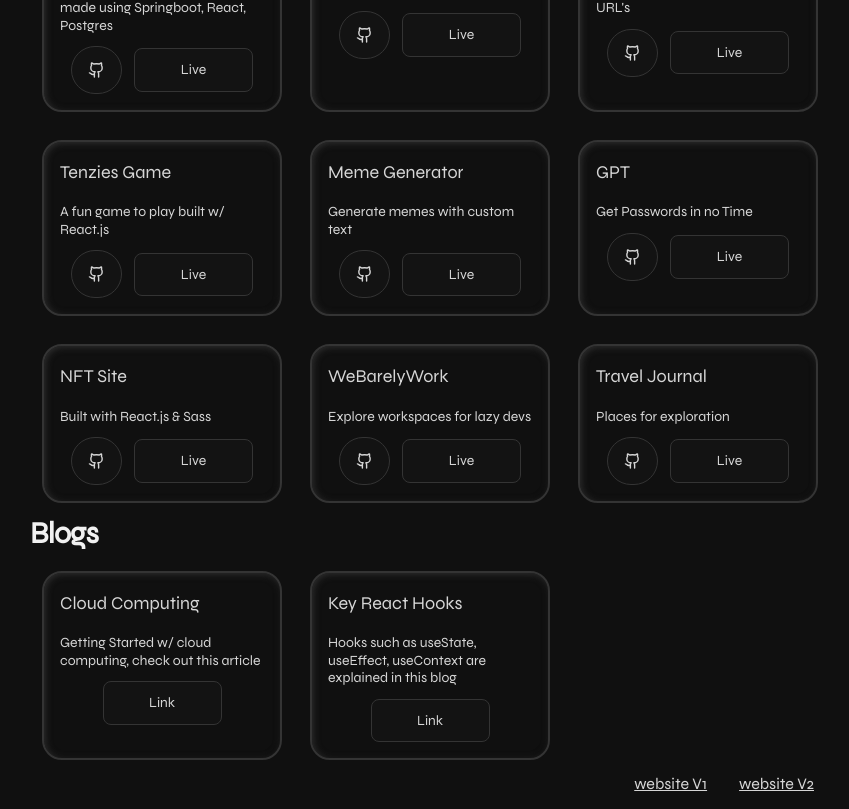
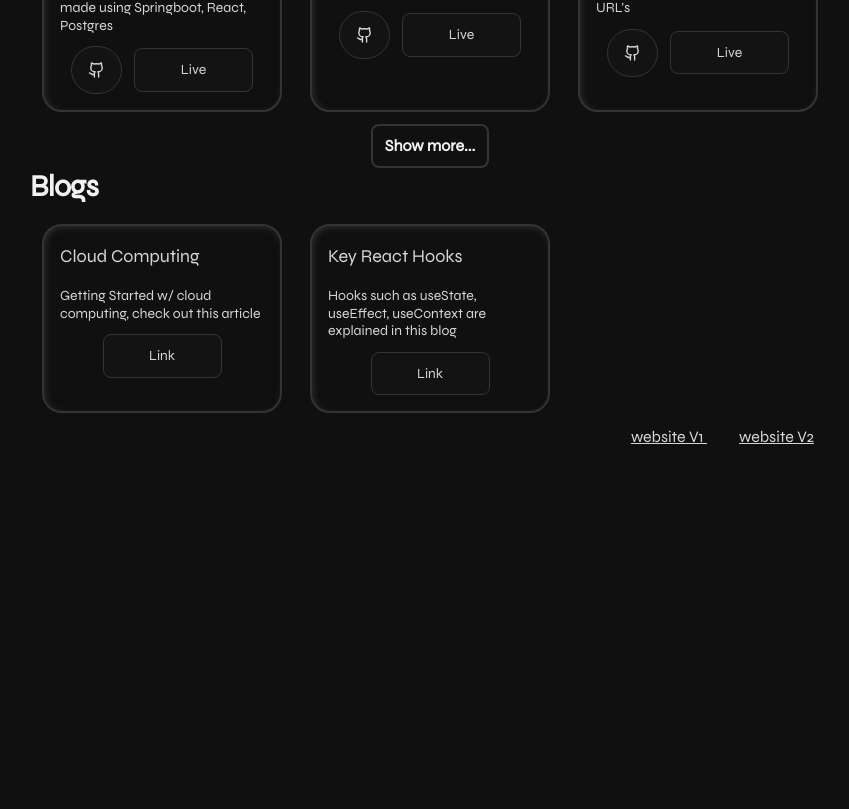
Before and after one commit to mohs-in/website_v3, a React (Vite) app: page / in a window 1280 px wide. Shown: the part 846-1655 px from the top of the page, without its empty margins (210-1059 px from the left). After the commit the page ends 1308 px from the top, so only its background shows below. Built offline with nearby package versions, Linux system fonts and the light colour scheme.

Commit message:
Show more btn for displaying more projects when clicked

```diff
--- a/src/components/Body.jsx
+++ b/src/components/Body.jsx
@@ -2,19 +2,36 @@
 import projectData from './projects'
 import blogData from './BlogList'
 import Blog from './Blog'
+import { useEffect, useState } from 'react'
 
 export default function Body () {
 
-    const projects = projectData.map(proj => {
-        return(
+    const [ renderCount, setRenderCount ] = useState( 3 );
+
+    const projects = projectData.map( proj => {
+        return (
             <Project
-                key={proj.id}
-                {...proj}
+                key = { proj.id }
+                { ...proj }
             />
         )
     })
 
-    const blogs = blogData.map(blog => {
+    const [ renderProjects, setRenderProjects ] = useState( [ projects[0], projects[1], projects[2] ] );
+
+    useEffect( () => {
+
+        setRenderProjects( () => {
+            let newResult = [];
+            for ( let i = 0; i < renderCount; i++) {
+                newResult.push(projects[i]);
+            }
+            return newResult;
+        })
+
+    }, [ renderCount ])
+
+    const blogs = blogData.map( blog => {
         return (
             <Blog
                 key = {blog.id}
@@ -23,25 +40,47 @@
         )
     })
 
+    function handleRenderCount() {
+        setRenderCount( prev => prev + 3 );
+    }
+
     return (
-    <>
     <main>
-        <h2 className={'scroll-m-20 pb-2 text-3xl font-semibold tracking-tight first:mt-0'} id="projects">Projects</h2>
-        <div className="grid md:grid-cols-3 gap-x-1 gap-y-1 w-full">
-            {projects}
+        <h2
+            className = { " scroll-m-20 pb-2 text-3xl font-semibold tracking-tight first:mt-0 " }
+            id = " projects "
+        > Projects </h2>
+
+        <div className = " grid md:grid-cols-3 gap-x-1 gap-y-1 w-full ">
+            { renderProjects }
         </div>
-        <h2 className={'scroll-m-20 pb-2 text-3xl font-semibold tracking-tight first:mt-0'} id="blogs">Blogs</h2>
-        <div className="grid md:grid-cols-3 gap-x-1 gap-y-1 w-full">
-            {blogs}
+
+        <div className = " flex justify-center items-center block ">
+            { ( projects.length != renderCount ) &&
+                <p className = " px-3 py-2 font-semibold border-2 border-grey cursor-pointer rounded-lg "
+                    onClick = { handleRenderCount }
+                > Show more... </p>}
         </div>
-        <div className="flex">
-            <p className="ml-auto">
-                <a className='text-light-secondary p-4 underline' href="https://v1-ms.vercel.app/">website V1</a>
-                <a className="text-light-secondary p-4 underline" href="https://v2-ms.vercel.app/">website V2</a>
+
+        <h2 className = { "scroll-m-20 pb-2 text-3xl font-semibold tracking-tight first:mt-0" }
+            id = " blogs "
+        > Blogs </h2>
+
+        <div className = " grid md:grid-cols-3 gap-x-1 gap-y-1 w-full ">
+            { blogs }
+        </div>
+
+        <div className = " flex ">
+            <p className = " ml-auto ">
+                <a className = " text-light-secondary p-4 underline"
+                    href = " https://v1-ms.vercel.app/ "
+                > website V1 </a>
+                <a className = " text-light-secondary p-4 underline"
+                    href = " https://v2-ms.vercel.app/ "
+                > website V2 </a>
             </p>
         </div>
 
     </main>
-    </>
     )
 }
```
